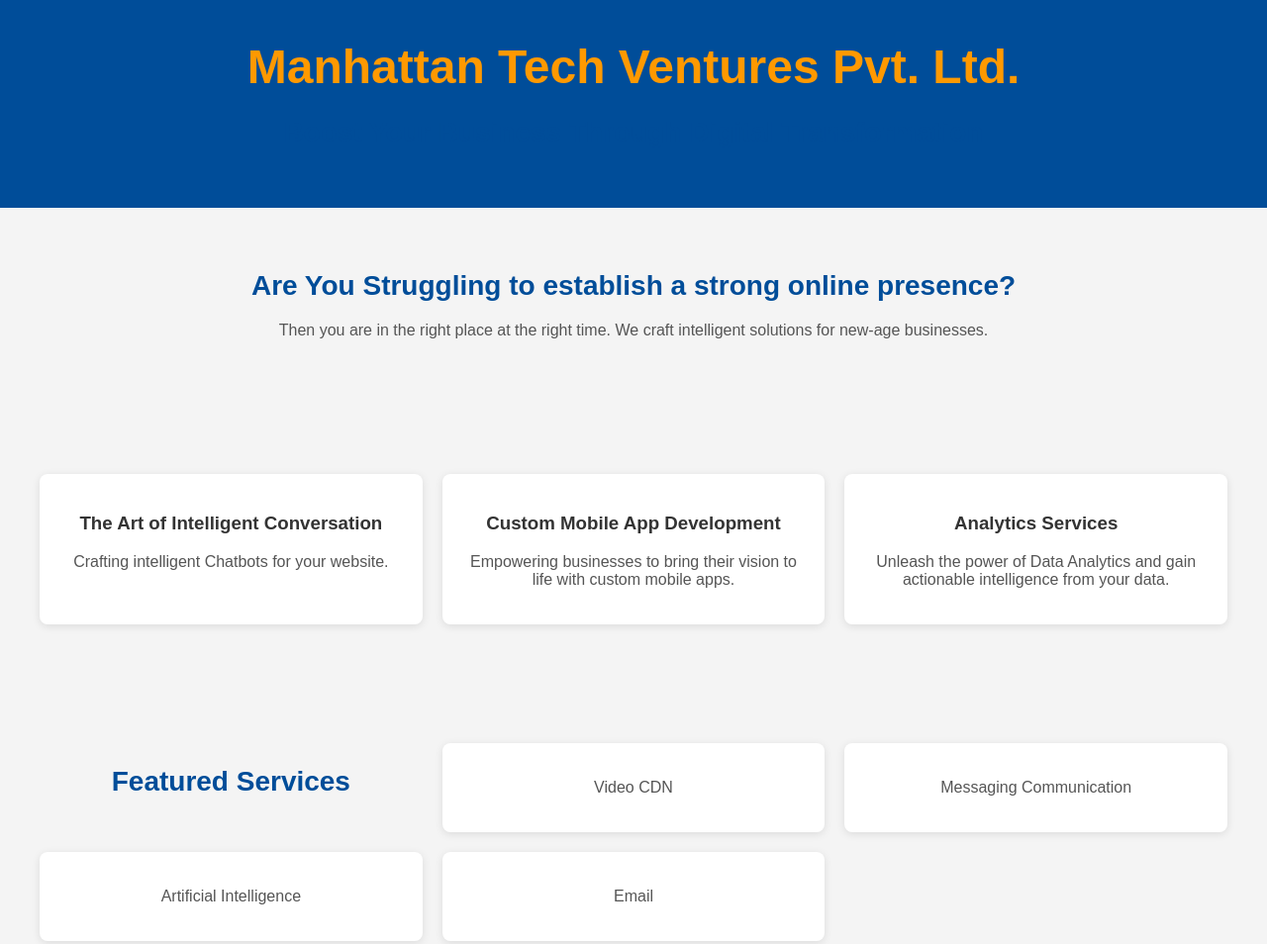
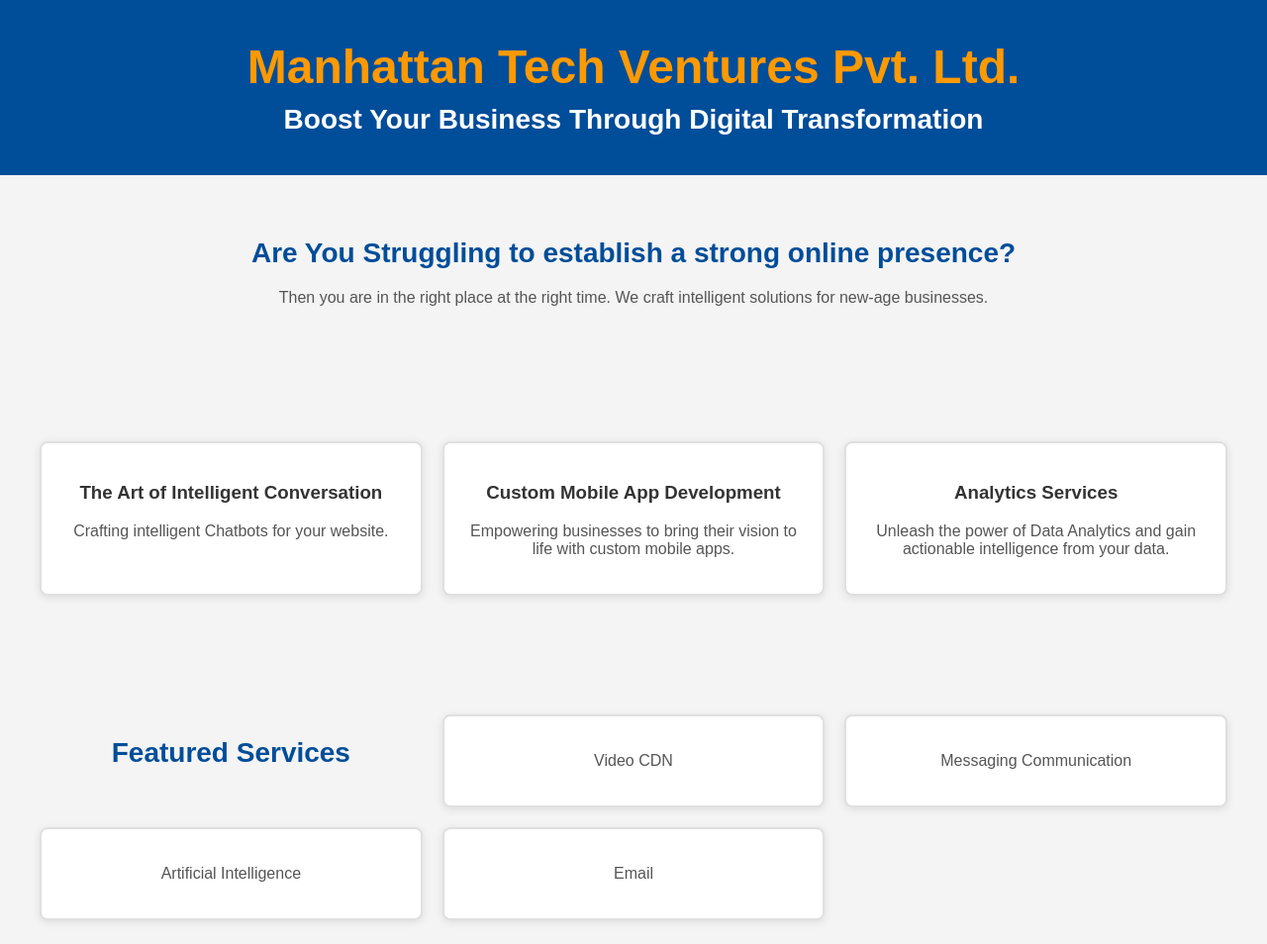
Before and after one commit to AbhinayKakade/application-deployment, a plain HTML site: page frontend/index.html in a window 1280 px wide. Shown: the top 954 px of the page at 99% size. Drawn offline with Linux system fonts and the light colour scheme.

Commit message:
Updated Page

```diff
--- a/frontend/index.html
+++ b/frontend/index.html
@@ -22,6 +22,11 @@
             margin: 0;
             font-size: 36px;
         }
+        header h2 {
+            margin: 10px 0 0;
+            font-size: 28px;
+            color: white; /* Changed to white */
+        }
         .company-name {
             font-size: 48px;
             font-weight: bold;
@@ -42,6 +47,13 @@
             padding: 20px;
             border-radius: 8px;
             box-shadow: 0 2px 8px rgba(0, 0, 0, 0.1);
+            border: 2px solid #e0e0e0;
+            transition: transform 0.3s, box-shadow 0.3s;
+        }
+        .service-box:hover, .testimonial-box:hover, .case-study-box:hover, .milestone-box:hover {
+            transform: scale(1.05);
+            box-shadow: 0 4px 16px rgba(0, 0, 0, 0.2);
+            border-color: #004d99; /* Highlight border */
         }
         h2 {
             font-size: 28px;
```
